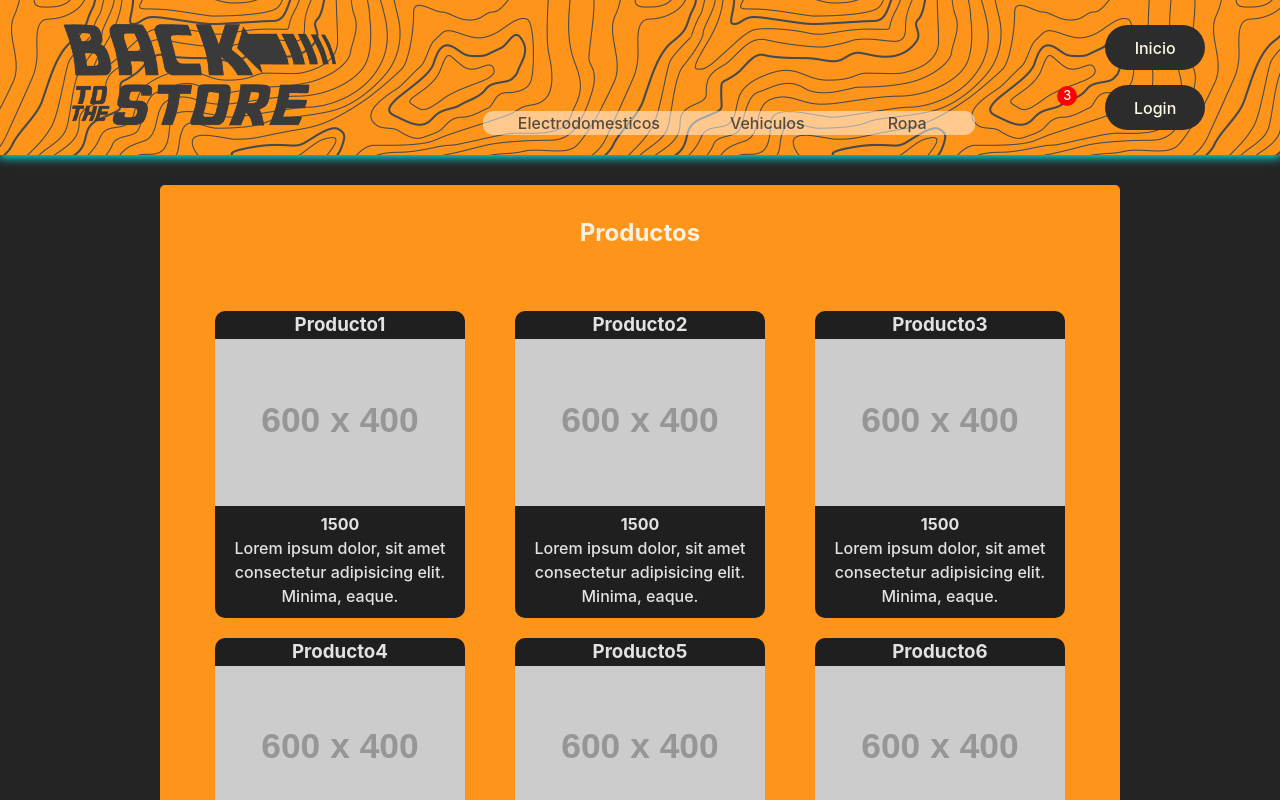
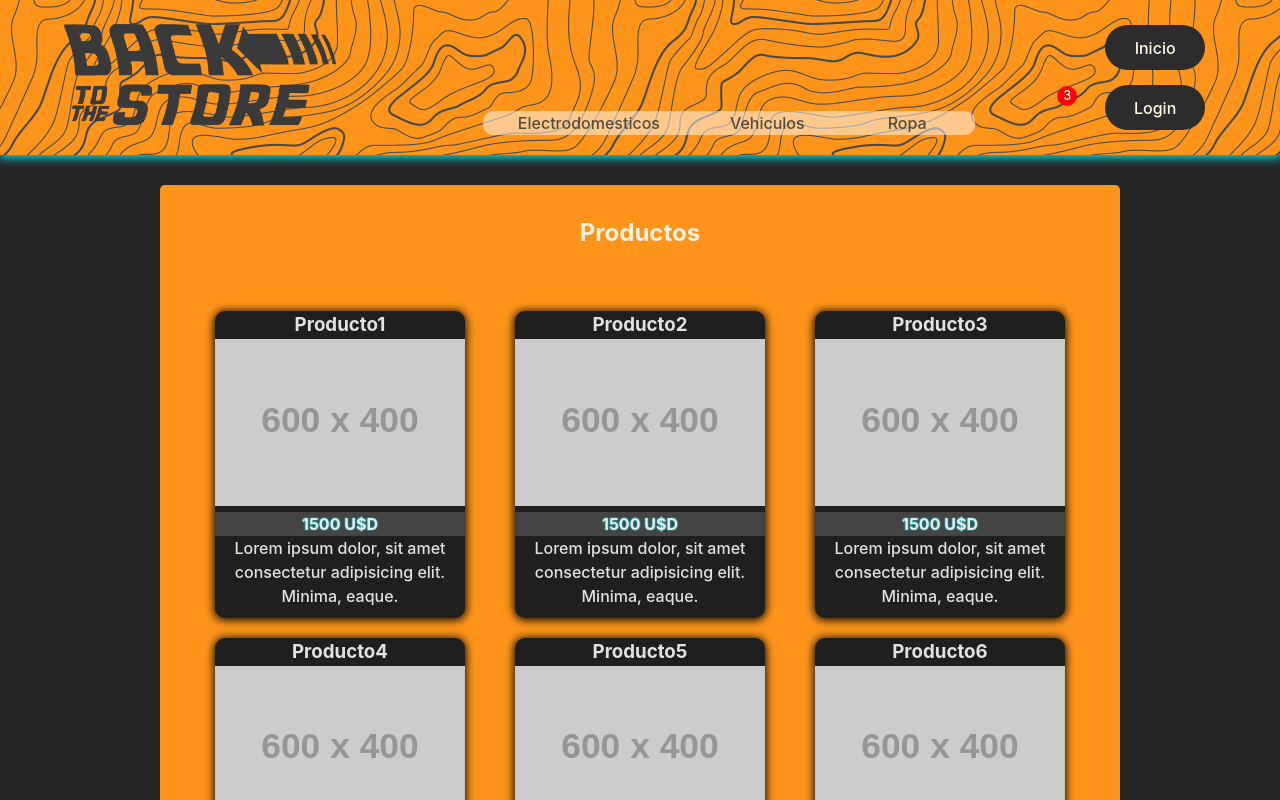
Before and after one commit to IvanMDOli/btt-store, a React (Vite) app: page / in a window 1280 px wide. Shown: the top 800 px of the page. Built offline with nearby package versions, Linux system fonts and the light colour scheme; some icons are missing.

Commit message:
ItemCount lógica terminada - ItemDetailContainer creado

```diff
--- a/src/App.jsx
+++ b/src/App.jsx
@@ -1,17 +1,22 @@
 import { NavBar } from './components/NavBar/NavBar.jsx'
 import { ItemListContainer } from './components/ItemListContainer/ItemListContainer.jsx';
+import { ItemDetailContainer } from './components/ItemDetailContainer/ItemDetailContainer'
+import { useState } from 'react';
 import { Footer } from './components/Footer/Footer.jsx'
 import './App.scss'
 
 function App() {
 
-  let saludo = '¡Bienvenido!'
+  const [itemDetails, setItemDetails] = useState (false)
+
 
   return (
     <>
     <NavBar />
     <main className='main'>
-      <ItemListContainer greeting={saludo} />
+      {itemDetails
+        ? <ItemDetailContainer />
+        : <ItemListContainer greeting={"Productos"} />}
     </main>
     <Footer />
     </>
--- a/src/components/ItemCard/ItemCard.jsx
+++ b/src/components/ItemCard/ItemCard.jsx
@@ -7,7 +7,7 @@ export const ItemCard = ( { item } ) => {
     <article className='item-card'>
         <h3>{item.name}</h3>
         <img src={item.img} alt="#" />
-        <h4>{item.price}</h4>
+        <h4>{item.price} U$D</h4>
         <p>{item.description}</p>
     </article>
   )
--- a/src/components/ItemCard/itemcard.scss
+++ b/src/components/ItemCard/itemcard.scss
@@ -5,8 +5,21 @@
     border-radius: 10px;
     margin: 10px;
     padding-bottom: 10px;
+    box-shadow: 0px 1px 10px 1px black;
+    transition: 0.3s;
+    cursor: pointer;
+
+    &:hover {
+        box-shadow: 0px 1px 10px 1px aqua;
+    }
 
     img {
         max-width: 100%;
     }
+
+    h4 {
+        color: rgb(233, 233, 233);
+        background-color: rgb(68, 68, 68);
+        text-shadow: 0px 0px 2px aqua;
+    }
 }
--- a/src/components/ItemCount/ItemCount.jsx
+++ b/src/components/ItemCount/ItemCount.jsx
@@ -4,13 +4,13 @@ import './itemcount.scss'
 
 export const ItemCount = ( { stock, initial = 1, onAdd } ) => {
 
-    let [count, setCount] = useState(initial);
-    let [addToCartBool, setAddToCartBool] = useState(false);
-    let [stockRestante, setStockRestante] = useState(0)
+    const [count, setCount] = useState(initial);
+    const [addToCartBool, setAddToCartBool] = useState(false);
+    const [stockRestante, setStockRestante] = useState(stock);
 
     const sumarCarrito = () => {
 
-        if (count < stock) {
+        if (count < stock && stockRestante > 0) {
             setCount(count + 1)
         }
     }
@@ -22,15 +22,27 @@ export const ItemCount = ( { stock, initial = 1, onAdd } ) => {
     }
 
     const agregarAlCarrito = () => {
+
+        if (stockRestante === 0) {
+            console.log("No hay mas Stock")
+        }
+
+        else {
         setStockRestante(stockRestante - count)
         setAddToCartBool(!addToCartBool)
+        }
     }
 
     useEffect( () => {
 
             if (addToCartBool){
-                onAdd(count, stock)
+                onAdd(count, stockRestante)
                 setAddToCartBool(!addToCartBool)
+                setCount(initial)
+            }
+
+            else if (stockRestante === 0) {
+                setCount(0)
             }
 
     }, [addToCartBool])
@@ -39,7 +51,7 @@ export const ItemCount = ( { stock, initial = 1, onAdd } ) => {
         <div className='counter'>
             <div className='counter-inputs'>
                 <button value="-" onClick={restarCarrito} className='counter-button'>-</button>
-                <input className='counter-display' type="number" value={count} readOnly/>
+                <input className={stockRestante === 0 ? 'counter-display-off' :'counter-display'} type="number" value={count} readOnly/>
                 <button value="+" onClick={sumarCarrito} className='counter-button'>+</button>
             </div>
             <button onClick={agregarAlCarrito} className='agregar-carrito-boton'>Agregar al carrito</button>
--- a/src/components/ItemCount/itemcount.scss
+++ b/src/components/ItemCount/itemcount.scss
@@ -24,6 +24,15 @@ input[type=number]::-webkit-outer-spin-button {
             }
         }
 
+        .counter-display-off {
+            color: rgba(255, 0, 0, 0.726);
+            text-align: center;
+
+            &:focus-visible {
+                outline: none;
+            }
+        }
+
         .counter-button {
             width: 30px;
             height: 30px;
--- /dev/null
+++ b/src/components/ItemDetailContainer/ItemDetailContainer.jsx
@@ -0,0 +1,10 @@
+import React from 'react'
+import './itemdetailcontainer.scss'
+
+export const ItemDetailContainer = ( { item } ) => {
+  return (
+    <section className='item-detail-container'>
+
+    </section>
+  )
+}
--- /dev/null
+++ b/src/components/ItemDetailContainer/itemdetailcontainer.scss
@@ -0,0 +1,13 @@
+.item-detail-container{
+    display: flex;
+    flex-wrap: wrap;
+    align-items: start;
+    justify-content: center;
+    padding: 30px;
+    margin: 30px;
+    width: 75vw;
+    min-width: 330px;
+    min-height: 75vh;
+    background-color: #ff941b;
+    border-radius: 5px;
+}
--- a/src/components/ItemList/ItemList.jsx
+++ b/src/components/ItemList/ItemList.jsx
@@ -1,28 +1,35 @@
 import React from 'react'
+import { useState, useEffect } from 'react'
 import './itemlist.scss'
 import { ItemCard } from '../ItemCard/ItemCard'
 import { ItemCount } from '../ItemCount/ItemCount'
 
-export const ItemList = ( { productos } ) => {
+export const ItemList = ( { items, greeting } ) => {
+
+  const [stockVar, setStockVar] = useState(0)
+
+
 
   const addToCart = (cnt, stk) => {
+    setStockVar(stk)
     console.log("Se agregaron ", cnt, " items al carrito")
+    console.log("Stock restante ", stk)
   }
 
   return (
     <>
-      <h2>Productos</h2>
+      <h2>{greeting}</h2>
       <div className='items-list-map'>
-        { productos.map((e) => (
+        { items.map((e) => (
             <ItemCard
               key={e.id}
               item={e}
             />
         )) }
       </div>
-      <ItemCount onAdd={addToCart} stock={20} />
-      <ItemCount onAdd={addToCart} stock={25} />
-      <ItemCount onAdd={addToCart} stock={30} />
+      <ItemCount onAdd={addToCart} stock={stockVar ? stockVar : 20} />
+      <ItemCount onAdd={addToCart} stock={stockVar ? stockVar : 25} />
+      <ItemCount onAdd={addToCart} stock={stockVar ? stockVar : 30} />
     </>
   )
 }
--- a/src/components/ItemListContainer/ItemListContainer.jsx
+++ b/src/components/ItemListContainer/ItemListContainer.jsx
@@ -7,21 +7,27 @@ import './itemlistcontainer.scss'
 
 export const ItemListContainer = ( { greeting } ) => {
 
-  const [productos, setProductos] = useState ([])
+  const [items, setItems] = useState ([])
 
   const [loading, setLoading] = useState (true)
 
-  console.log("Productos", productos)
+
+  console.log("Productos", items)
 
   useEffect(() => {
     setLoading(true)
+
     console.log("Efecto de montaje")
+
     pedirDatos(true)
+
         .then((data) => {
-          setProductos(data)
+          setItems(data)
           setLoading(false) })
+
         .catch((error) => { console.log(error)
         })
+
   }, [])
 
   return (
@@ -29,7 +35,7 @@ export const ItemListContainer = ( { greeting } ) => {
     <section className='item-container'>
       {loading
         ? <Icon className='loading-icon' icon="svg-spinners:clock" color="#444" width="50" height="50" vFlip={true} />
-        : <ItemList productos={productos} />}
+        : <ItemList greeting={greeting} items={items} />}
     </section>
   )
 }
--- a/src/utils/utils.js
+++ b/src/utils/utils.js
@@ -9,6 +9,6 @@ export const pedirDatos = (bool) => {
         else {
           reject("Promesa rechazada")
         }
-      }, 3000)
+      }, 2000)
     })
 }
```
